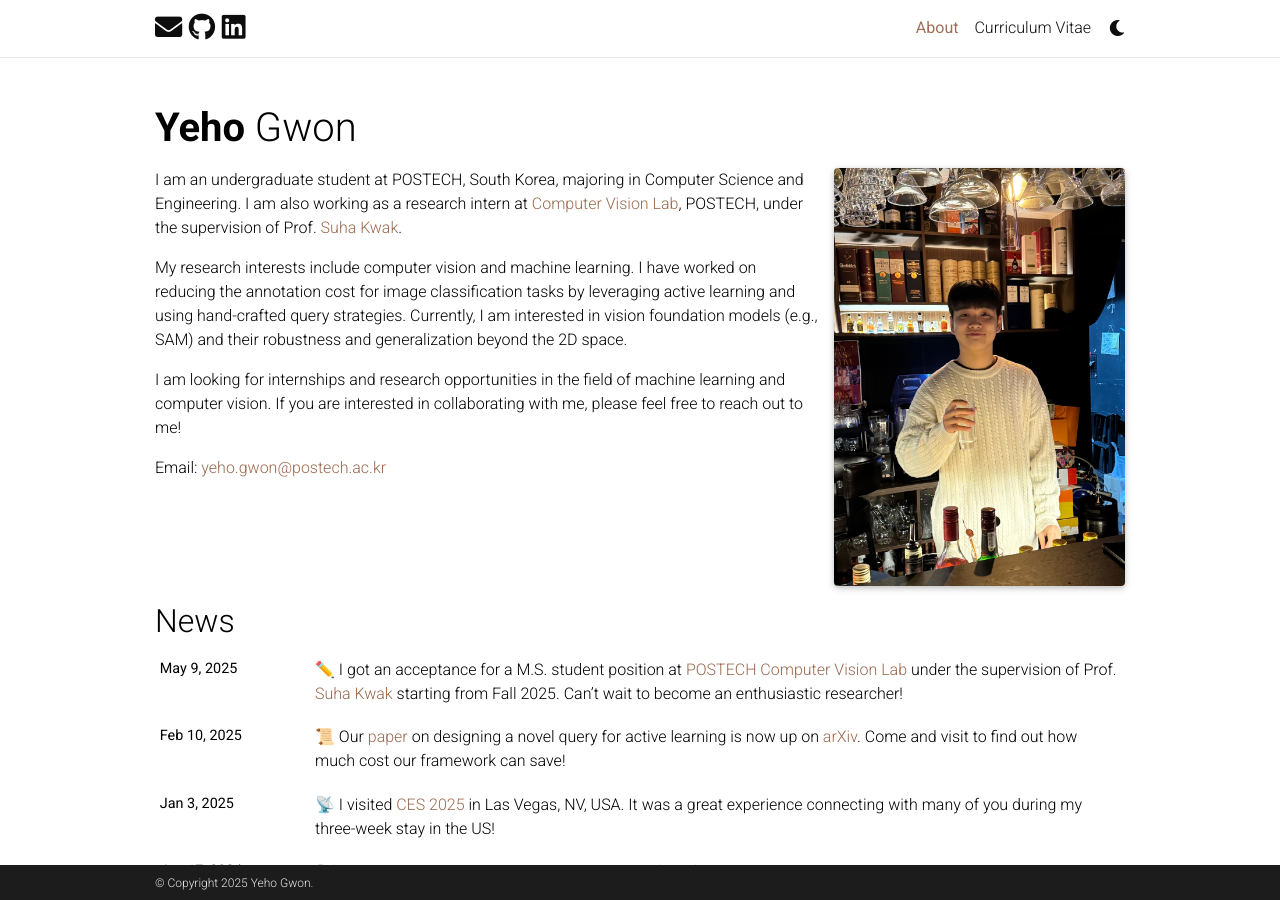
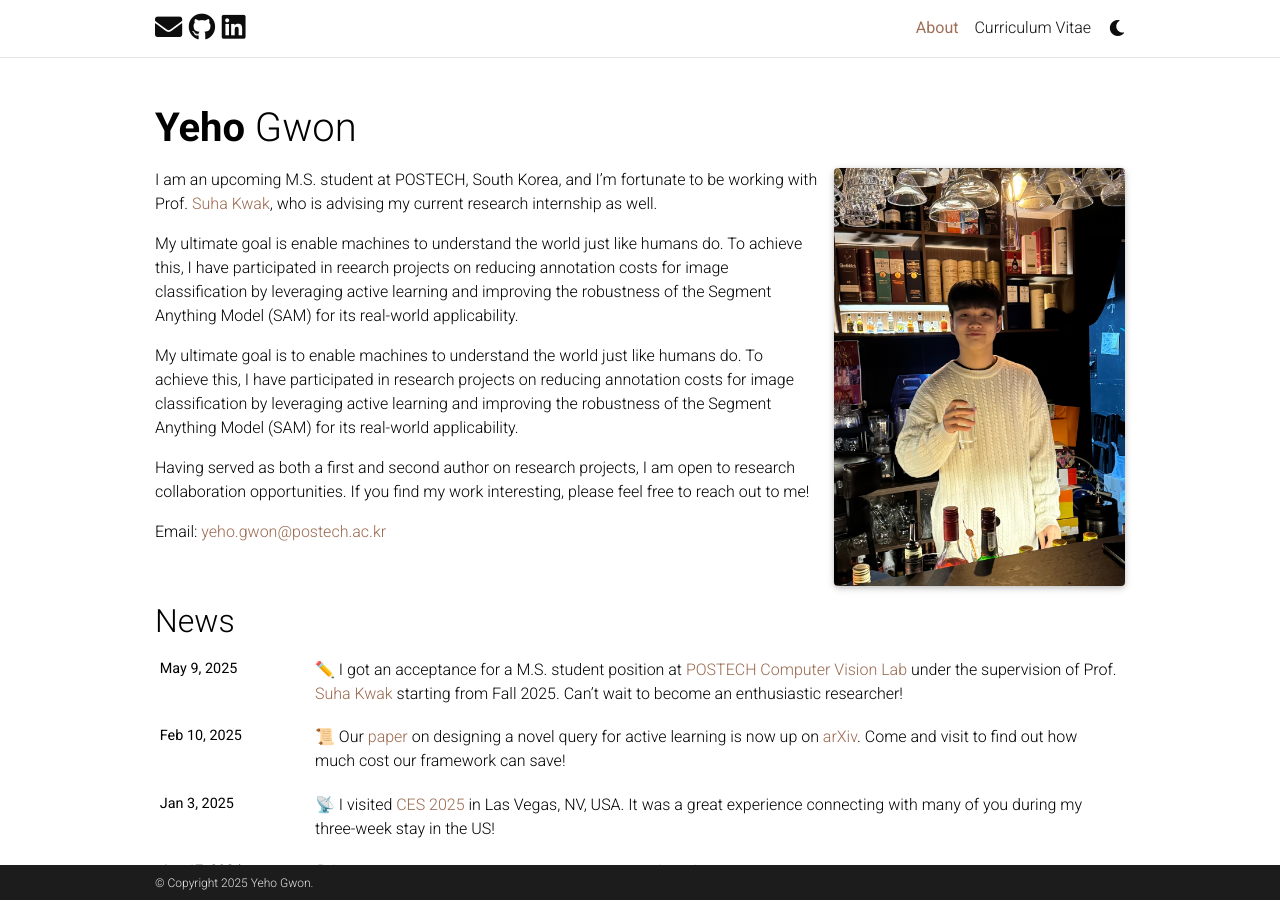
Before and after one commit to yehogwon/yehogwon.github.io, a Jekyll site: the page built from _pages/about.md, in a window 1280 px wide and 900 px high. Built offline with Jekyll 4.4.1, drawn with Linux system fonts in a browser that asks for light colours; full-size pictures stand in for the smaller copies a plugin makes; comment, search, counter and statistics services are not loaded; a style sheet for code colours, icons or effects is not loaded.

Commit message:
update intro

```diff
--- a/_pages/about.md
+++ b/_pages/about.md
@@ -19,10 +19,13 @@ services: true # includes a list of services items
 social: true  # includes social icons at the bottom of the page
 ---
 
-I am an undergraduate student at POSTECH, South Korea, majoring in Computer Science and Engineering. I am also working as a research intern at [Computer Vision Lab](https://cvlab.postech.ac.kr/), POSTECH, under the supervision of Prof. [Suha Kwak](https://suhakwak.github.io/).
+I am an upcoming M.S. student at POSTECH, South Korea, and I'm fortunate to be working with Prof. [Suha Kwak](https://suhakwak.github.io/), who is advising my current research internship as well.
 
-My research interests include computer vision and machine learning. I have worked on reducing the annotation cost for image classification tasks by leveraging active learning and using hand-crafted query strategies. Currently, I am interested in vision foundation models (e.g., SAM) and their robustness and generalization beyond the 2D space.
+My ultimate goal is enable machines to understand the world just like humans do. To achieve this, I have participated in reearch projects on reducing annotation costs for image classification by leveraging active learning and improving the robustness of the Segment Anything Model (SAM) for its real-world applicability.
 
-I am looking for internships and research opportunities in the field of machine learning and computer vision. If you are interested in collaborating with me, please feel free to reach out to me!
+
+My ultimate goal is to enable machines to understand the world just like humans do. To achieve this, I have participated in research projects on reducing annotation costs for image classification by leveraging active learning and improving the robustness of the Segment Anything Model (SAM) for its real-world applicability.
+
+Having served as both a first and second author on research projects, I am open to research collaboration opportunities. If you find my work interesting, please feel free to reach out to me!
 
 Email: [yeho.gwon@postech.ac.kr](mailto:yeho.gwon@postech.ac.kr)
```
